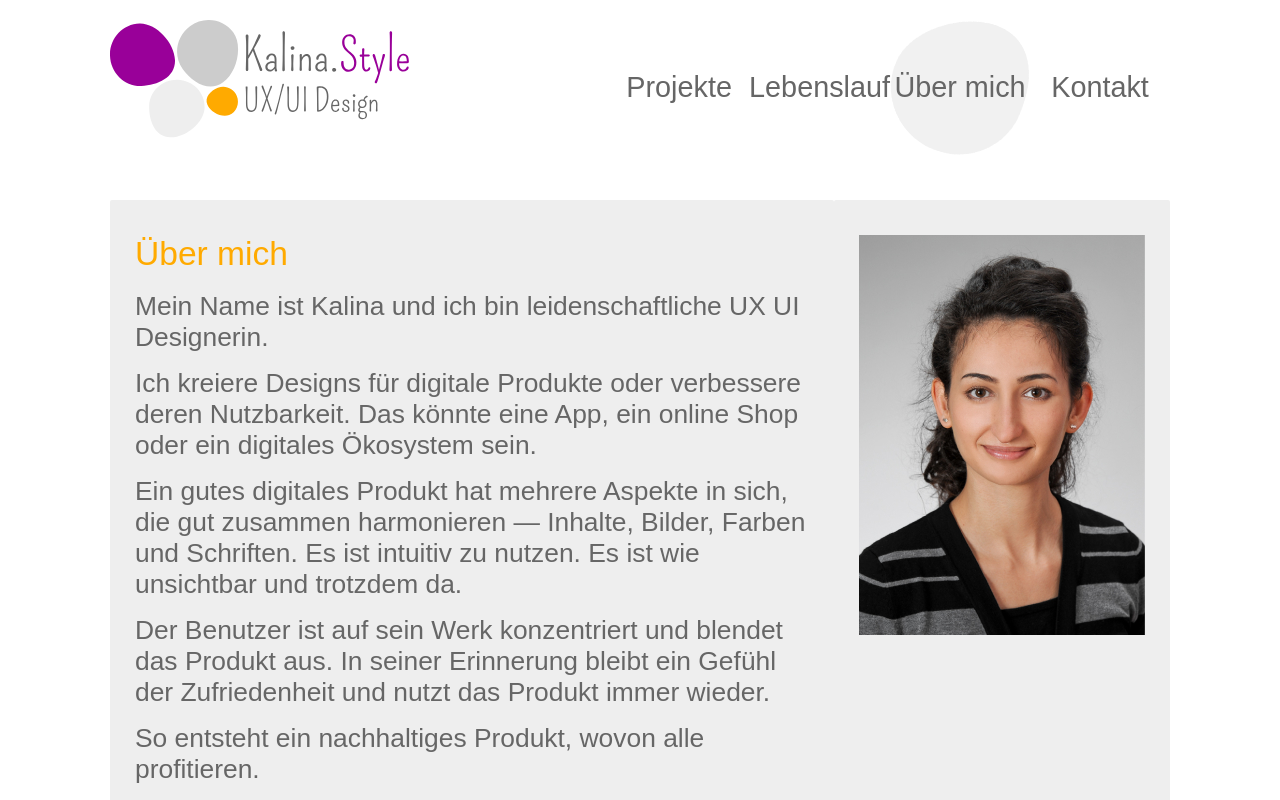
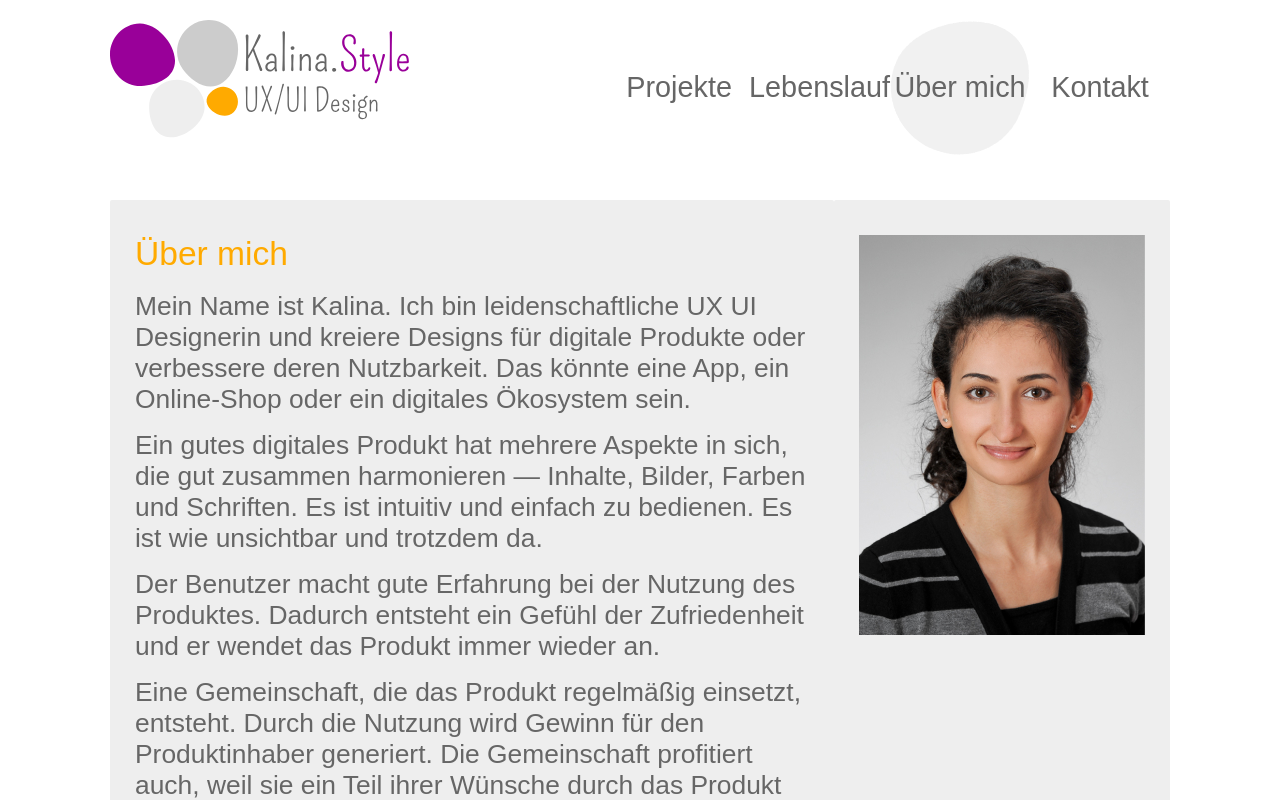
Before and after one commit to kalinagg/meineprojekte, a React (Create React App) app: page /aboutme in a window 1280 px wide. Shown: the top 800 px of the page. Built offline with nearby package versions, Linux system fonts and the light colour scheme; a web font is replaced by a local one.

Commit message:
Updated text for about me

```diff
--- a/src/TextBoxAbout/TextBoxAbout.js
+++ b/src/TextBoxAbout/TextBoxAbout.js
@@ -9,19 +9,10 @@ export default class TextBoxAbout extends Component {
 				<section className="info-container">
 					<article className="info-text" title="Über mich">
 						<h2>Über mich</h2>
-						<p>Mein Name ist Kalina und ich bin leidenschaftliche UX UI Designerin.</p>
-						<p>
-							Ich kreiere Designs für digitale Produkte oder verbessere deren Nutzbarkeit.
-							Das könnte eine App, ein online Shop oder ein digitales Ökosystem sein.</p>
-						<p>
-							Ein gutes digitales Produkt hat mehrere Aspekte in sich, die gut zusammen harmonieren —
-							Inhalte, Bilder, Farben und Schriften. Es ist intuitiv zu nutzen. Es ist wie unsichtbar und trotzdem da.
-						</p>
-						<p>
-							Der Benutzer ist auf sein Werk konzentriert und blendet das Produkt aus.
-							In seiner Erinnerung bleibt ein Gefühl der Zufriedenheit und nutzt das Produkt immer wieder.
-						</p>
-						<p className="last">So entsteht ein nachhaltiges Produkt, wovon alle profitieren.</p>
+						<p>Mein Name ist Kalina. Ich bin leidenschaftliche UX UI Designerin und kreiere Designs für digitale Produkte oder verbessere deren Nutzbarkeit. Das könnte eine App, ein Online-Shop oder ein digitales Ökosystem sein.</p>
+						<p>Ein gutes digitales Produkt hat mehrere Aspekte in sich, die gut zusammen harmonieren — Inhalte, Bilder, Farben und Schriften. Es ist intuitiv und einfach zu bedienen. Es ist wie unsichtbar und trotzdem da.</p>
+						<p>Der Benutzer macht gute Erfahrung bei der Nutzung des Produktes. Dadurch entsteht ein Gefühl der Zufriedenheit und er wendet das Produkt immer wieder an.</p>
+						<p className="last">Eine Gemeinschaft, die das Produkt regelmäßig einsetzt, entsteht. Durch die Nutzung wird Gewinn für den Produktinhaber generiert. Die Gemeinschaft profitiert auch, weil sie ein Teil ihrer Wünsche durch das Produkt erfüllen kann.</p>
 					</article>
 					<article className="info-text info-img-container">
 						<img src={me} className="info-img" alt="my photo" />
```
